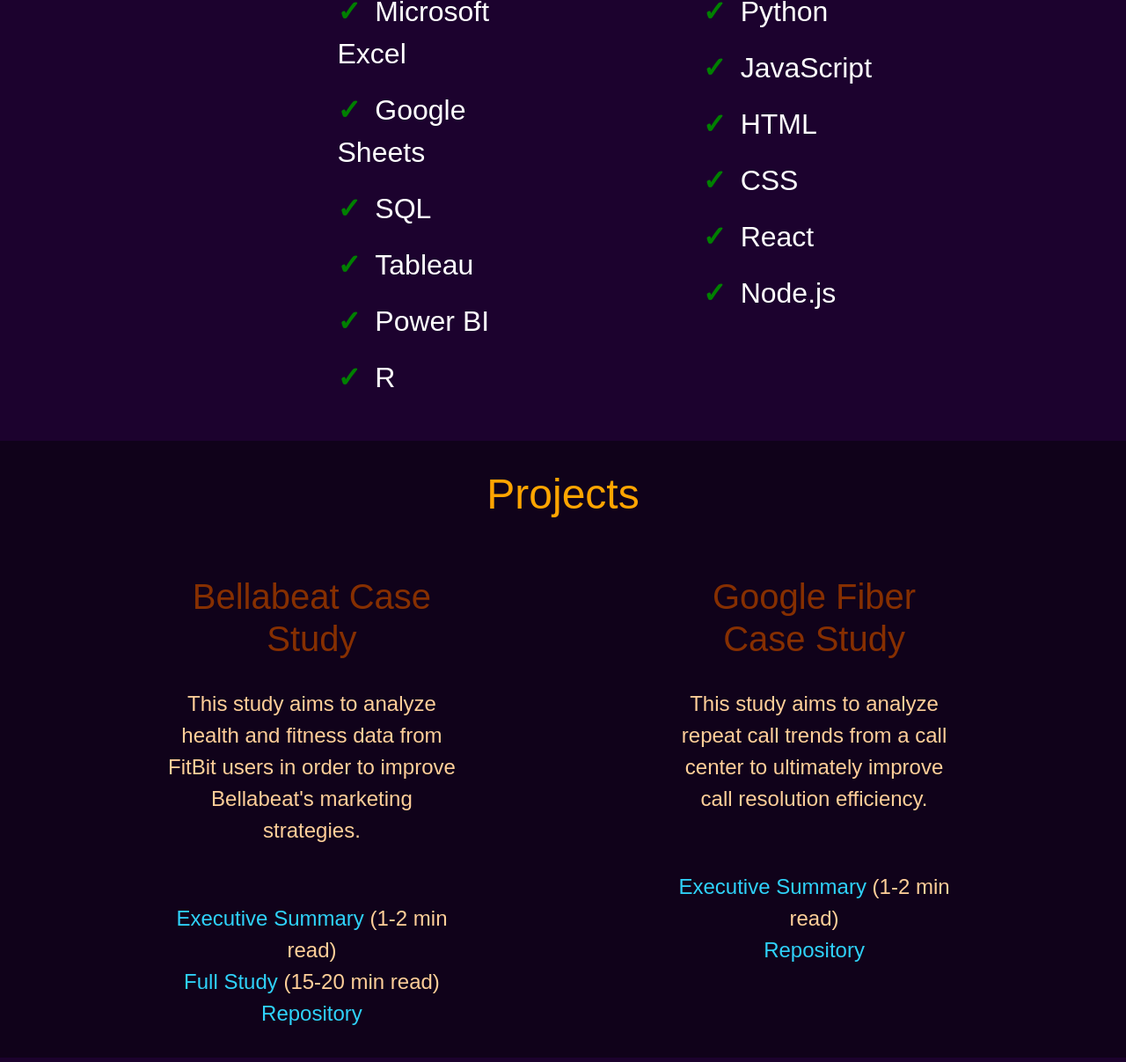
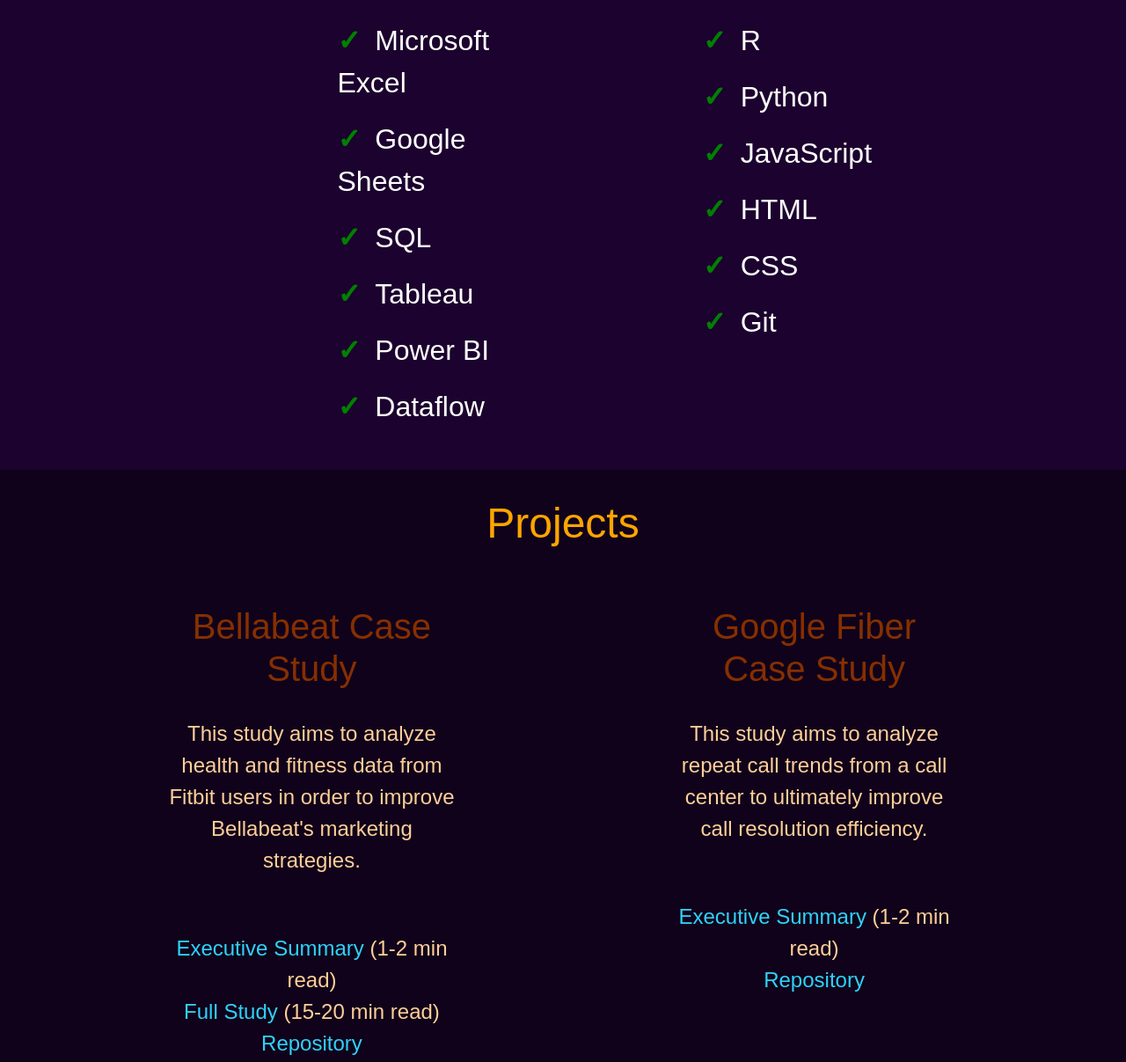
Before and after one commit to dalealberto/Portfolio, a plain HTML site: page index.html in a window 1280 px wide. Shown: the part 1433-2640 px from the top of the page at 88% size. Drawn offline with nearby package versions, Linux system fonts and the light colour scheme; files whose address does not match are found by name.

```diff
--- a/docs/index.html
+++ b/index.html
@@ -290,7 +290,7 @@
                     <div class="about-description">
                         <h3>Transitioning from the healthcare industry, I'm a self-taught data analyst who believes technology isn't going anywhere any time soon—and it's only going to play a bigger role in our lives.</h3>
                         <br>
-                        <h3>My hobbies include playing video games, hanging out with friends, and learning new technologies (from building simple Python programs to building this website from scratch!)</h3>
+                        <h3>My hobbies include exploring new restaurants with friends, keeping up with the latest kdrama shows, and learning new technologies (from building simple Python programs to building this website from scratch!)</h3>
                     </div>
                 </div>
             </div>
@@ -310,7 +310,7 @@
                         <li>SQL</li>
                         <li>Tableau</li>
                         <li>Power BI</li>
-                        <li>R</li>
+                        <li>Dataflow</li>
                     </ul>
                 </div>
                 <div class="col-1">
@@ -318,12 +318,12 @@
                 </div>
                 <div class="col-12 col-xl-3">
                     <ul class="skills-list">
+                        <li>R</li>
                         <li>Python</li>
                         <li>JavaScript</li>
                         <li>HTML</li>
                         <li>CSS</li>
-                        <li>React</li>
-                        <li>Node.js</li>
+                        <li>Git</li>
                     </ul>
                 </div>
             </div>
@@ -343,7 +343,7 @@
                         <div class="col-xl-7">
                             <div class="project">
                                 <h3 class="project-title">Bellabeat Case Study</h3>
-                                <p class="project-description">This study aims to analyze health and fitness data from FitBit users in order to improve Bellabeat's marketing strategies.</p>
+                                <p class="project-description">This study aims to analyze health and fitness data from Fitbit users in order to improve Bellabeat's marketing strategies.</p>
                             </div>
                             <div class="project links left">
                                 <a href="Bellabeat Case Study - Executive Summary.pdf" target="_blank">Executive Summary</a><span style="color:rgb(255, 207, 153)"> &lpar;1-2 min read&rpar;</span>
```
Also changed, not shown: 1 other file.
